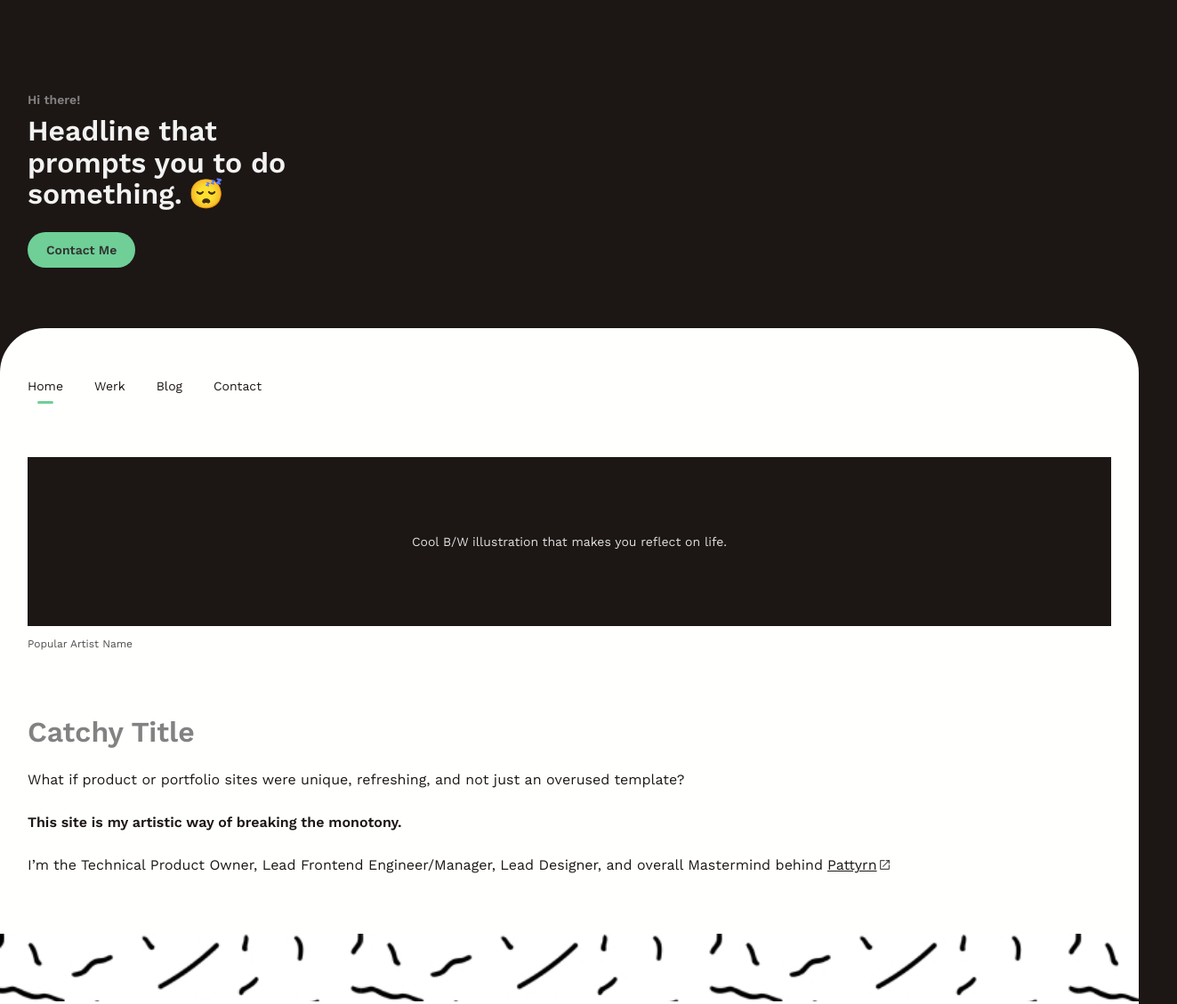
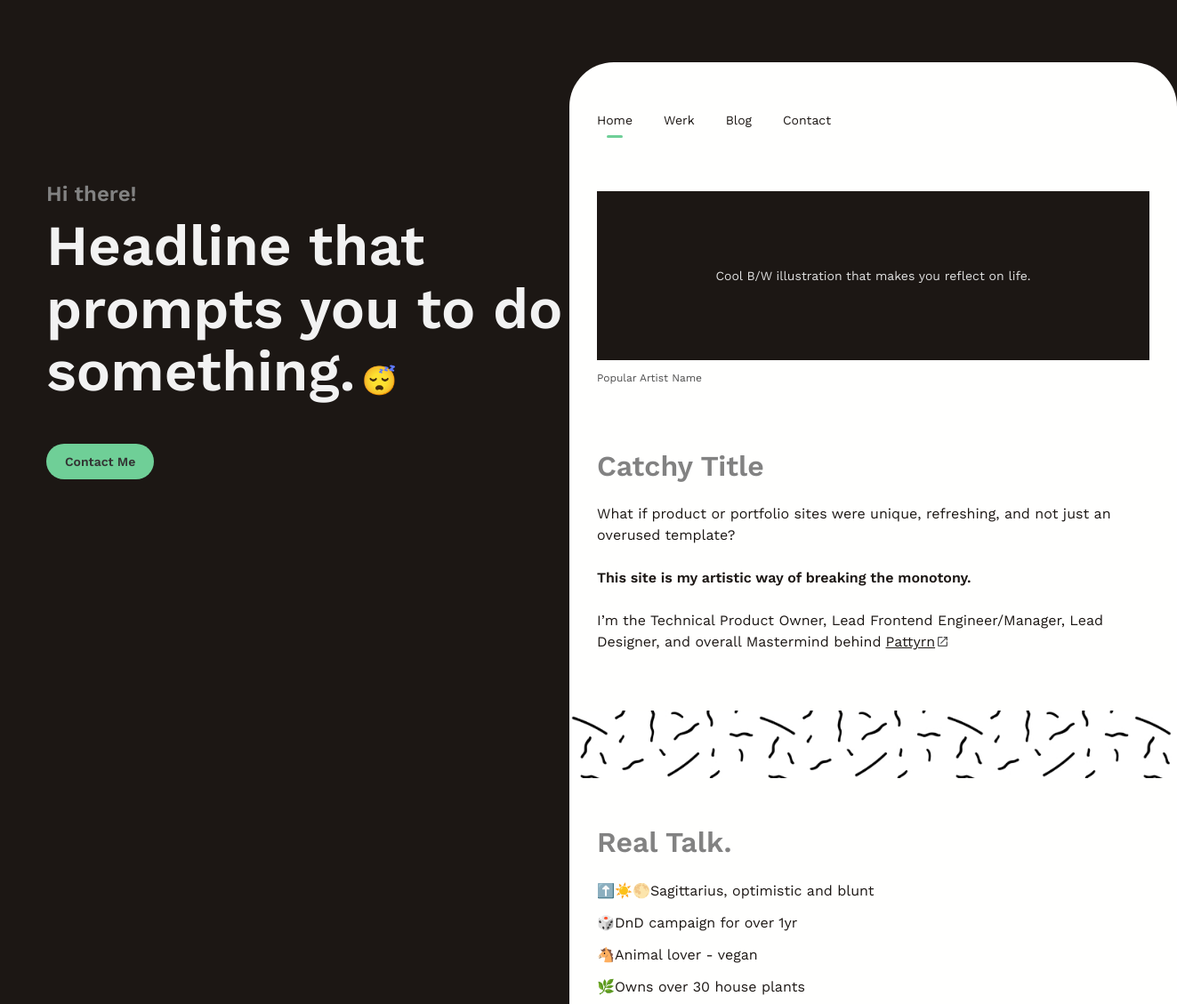
Before and after one commit to caseybaggz/caseybaggz, a Gatsby site: page / in a window 1280 px wide. Shown: the top 1129 px of the page at 89% size, 1323 px wide, since content can reach past the window. Built offline with nearby package versions, Linux system fonts and the light colour scheme; Gatsby itself is replaced by a stand-in of ours.

Commit message:
Add basic desktop layout WIP

```diff
--- a/src/components/layout/Feature.js
+++ b/src/components/layout/Feature.js
@@ -6,6 +6,7 @@ import Emoji from '../Emoji';
 import Button from '../actions/Button';
 import SmallHeadline from '../typography/SmallHeadline';
 import Headline from '../typography/Headline';
+import media from '../../utils/media';
 
 const Wrapper = styled.div`
   margin-left: auto;
@@ -14,16 +15,27 @@ const Wrapper = styled.div`
   left: 31px;
   position: fixed;
   top: 105px;
+
+  ${media.medium} {
+    max-width: initial;
+    left: 52px;
+    top: 205px;
+    width: 100%;
+  }
 `;
 
 const ButtonWrapper = styled.div`
   padding-top: 25px;
+
+  ${media.medium} {
+    padding-top: 46px;
+  }
 `;
 
 const featureContent: React$Node = (
   <Wrapper>
-    <SmallHeadline>Hi there!</SmallHeadline>
-    <Headline color="gray6">
+    <SmallHeadline responsive>Hi there!</SmallHeadline>
+    <Headline color="gray6" responsive>
       Headline that
       <br />
       prompts you to do
--- a/src/components/layout/Layout.js
+++ b/src/components/layout/Layout.js
@@ -7,7 +7,7 @@ import Nav from '../layout/Nav';
 import Disclaimer from '../layout/Disclaimer';
 import GlobalStyle from '../../utils/GlobalStyle';
 import theme from '../../utils/theme';
-// import media from '../../utils/media';
+import media from '../../utils/media';
 
 const Wrapper = styled.div(
   props => `
@@ -23,6 +23,12 @@ const Content = styled.div`
   padding-top: 53px;
   position: relative;
   z-index: 1;
+
+  ${media.medium} {
+    margin-top: 70px;
+    margin-left: 50%;
+    width: 683px;
+  }
 `;
 
 type Props = {
--- a/src/components/layout/patterns/RectangularPattern.js
+++ b/src/components/layout/patterns/RectangularPattern.js
@@ -2,11 +2,20 @@
 
 import styled from 'styled-components';
 import mobilePattyrn from '../../../images/pattern-mobile.jpg';
+import desktopPattyrn from '../../../images/pattern-desktop.jpg';
+import media from '../../../utils/media.js';
 
 const RectangularPattern = styled.div`
-  background: url(${mobilePattyrn}) no-repeat center center ${props => props.theme.white};
+  background: url(${mobilePattyrn}) no-repeat center center
+    ${props => props.theme.white};
   background-size: cover;
   height: 76px;
+
+  ${media.large} {
+    background: url(${desktopPattyrn}) no-repeat center center
+      ${props => props.theme.white};
+    background-size: cover;
+  }
 `;
 
 export default RectangularPattern;
--- a/src/components/typography/Headline.js
+++ b/src/components/typography/Headline.js
@@ -1,11 +1,16 @@
 // @flow
 
 import styled from 'styled-components';
+import media from '../../utils/media';
 
 const Headline = styled.h3(
   props => `
   color: ${props.theme[props.color] || props.theme.gray3};
   font-size: 32px;
+
+  ${media.large} {
+    font-size: ${props.responsive ? '64px' : '32px'};
+  }
 `
 );
 
--- a/src/components/typography/SmallHeadline.js
+++ b/src/components/typography/SmallHeadline.js
@@ -1,12 +1,17 @@
 // @flow
 
 import styled from 'styled-components';
+import media from '../../utils/media';
 
 const SmallHeadline = styled.h6(
   props => `
   color: ${props.theme.gray3};
   font-size: 14px;
   padding-bottom: 10px;
+
+  ${media.large} {
+    font-size: ${props.responsive ? '24px' : '14px'};
+  }
 `
 );
 
```
Also changed, not shown: src/images/pattern-desktop.jpg (added).
